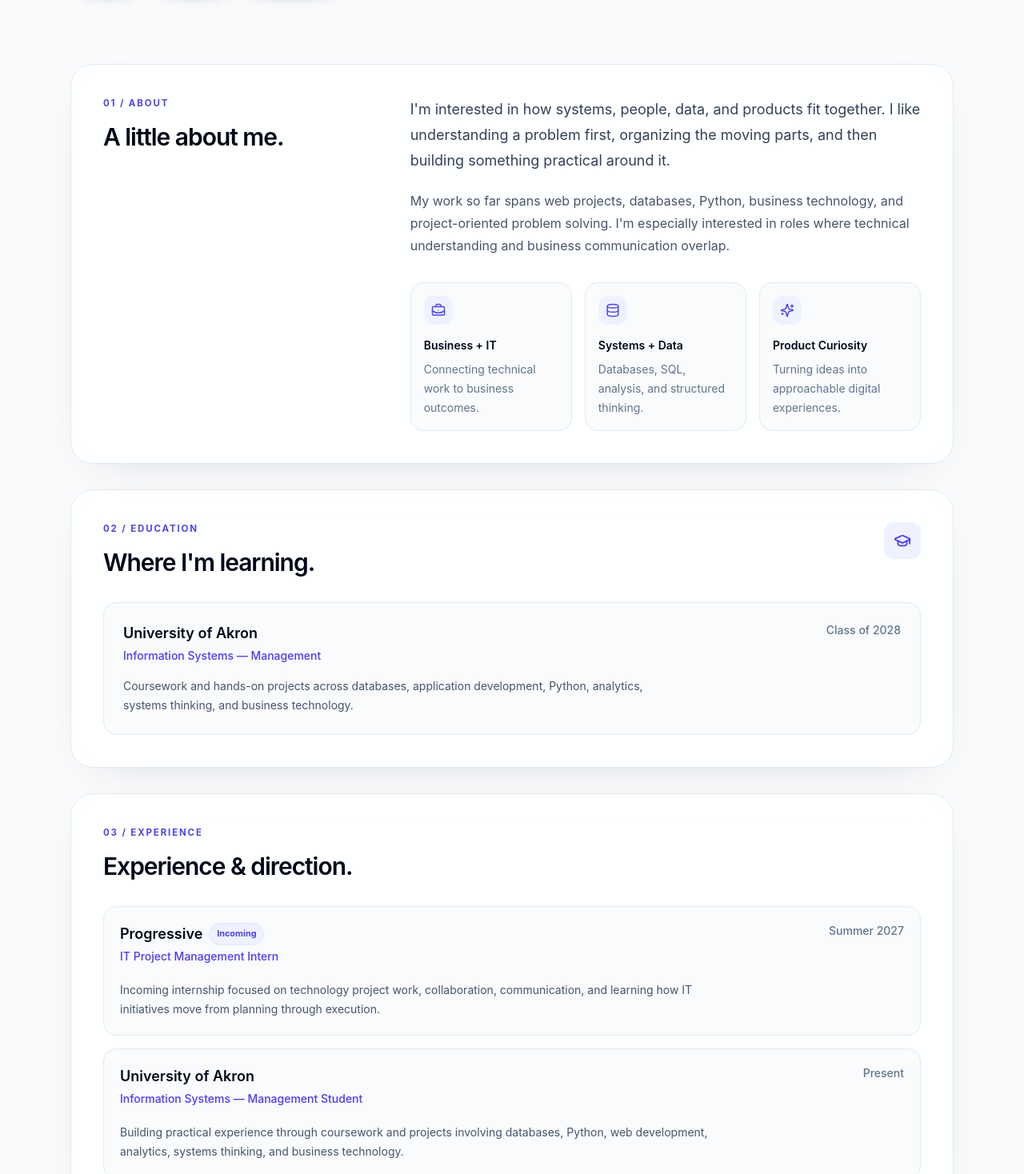
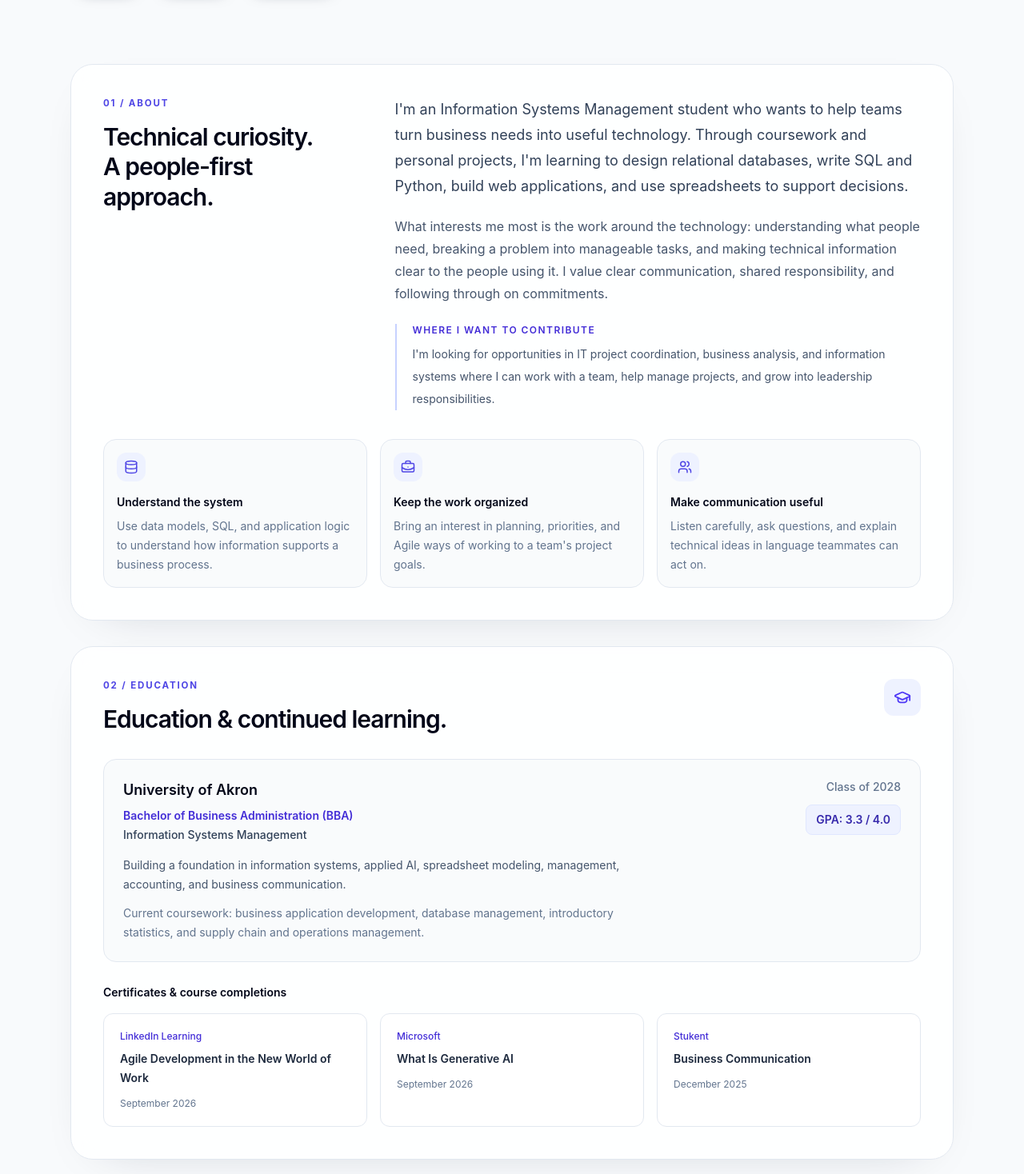
Before and after one commit to PremPaudel05/PremPaudel05.github.io, a Next.js app: page / in a window 1280 px wide. Shown: the part 782-2250 px from the top of the page at 80% size. Built offline with nearby package versions, Linux system fonts and the light colour scheme.

Commit message:
Rework About and add coursework-based skills and education details

```diff
--- a/app/page.tsx
+++ b/app/page.tsx
@@ -1,6 +1,8 @@
 import {
   ArrowUpRight,
   BriefcaseBusiness,
+  MessagesSquare,
+  Users,
   Code2,
   Database,
   Github,
@@ -50,20 +52,41 @@ const projects = [
 
 const skillGroups = [
   {
-    title: "Programming & Data",
+    title: "Programming & Web",
     icon: Code2,
-    skills: ["Python", "SQL", "JavaScript", "TypeScript"],
+    skills: ["Python", "JavaScript", "TypeScript", "React", "Next.js", "Tailwind CSS"],
   },
   {
-    title: "Web & Product",
-    icon: Sparkles,
-    skills: ["React", "Next.js", "Tailwind CSS", "GitHub"],
+    title: "Databases & Systems",
+    icon: Database,
+    skills: ["SQL", "ER Modeling", "Oracle Data Modeler", "Unix/Linux", "GitHub"],
   },
   {
-    title: "Systems & Analytics",
-    icon: Database,
-    skills: ["Oracle Data Modeler", "Excel", "Linux", "Microsoft 365"],
+    title: "Analytics & Decision Support",
+    icon: GraduationCap,
+    skills: ["Excel", "Spreadsheet Modeling", "Decision Analysis", "Microsoft 365"],
   },
+  {
+    title: "Business Foundations",
+    icon: BriefcaseBusiness,
+    skills: ["Management Principles", "Accounting Fundamentals", "Micro & Macroeconomics", "International Business"],
+  },
+  {
+    title: "Communication & Collaboration",
+    icon: MessagesSquare,
+    skills: ["Business Communication", "Public Speaking", "Professional Writing", "Teamwork"],
+  },
+  {
+    title: "AI & Agile Foundations",
+    icon: Sparkles,
+    skills: ["Applied AI Fundamentals", "Information Systems Concepts", "Generative AI Basics", "Agile Development Fundamentals"],
+  },
+];
+
+const learningCredentials = [
+  { title: "Agile Development in the New World of Work", provider: "LinkedIn Learning", date: "September 2026" },
+  { title: "What Is Generative AI", provider: "Microsoft", date: "September 2026" },
+  { title: "Business Communication", provider: "Stukent", date: "December 2025" },
 ];
 
 export default function Home() {
@@ -137,43 +160,51 @@ export default function Home() {
 
       <div className="mx-auto max-w-6xl space-y-8 px-6 pb-10">
         <section id="about" className="content-card scroll-mt-28">
-          <div className="grid gap-10 md:grid-cols-[0.7fr_1.3fr]">
+          <div className="grid gap-8 md:grid-cols-[0.65fr_1.35fr] md:gap-12">
             <div>
               <p className="section-label">01 / About</p>
-              <h2 className="mt-4 text-3xl font-semibold tracking-[-0.035em] text-slate-950">
-                A little about me.
+              <h2 className="mt-4 max-w-sm text-3xl font-semibold leading-tight tracking-[-0.035em] text-slate-950">
+                Technical curiosity.<br />A people-first approach.
               </h2>
             </div>
-
             <div>
               <p className="text-lg leading-8 text-slate-700">
-                I&apos;m interested in how systems, people, data, and products fit together.
-                I like understanding a problem first, organizing the moving parts, and then
-                building something practical around it.
+                I&apos;m an Information Systems Management student who wants to help teams
+                turn business needs into useful technology. Through coursework and personal
+                projects, I&apos;m learning to design relational databases, write SQL and Python,
+                build web applications, and use spreadsheets to support decisions.
               </p>
               <p className="mt-5 leading-7 text-slate-600">
-                My work so far spans web projects, databases, Python, business technology,
-                and project-oriented problem solving. I&apos;m especially interested in roles
-                where technical understanding and business communication overlap.
+                What interests me most is the work around the technology: understanding what
+                people need, breaking a problem into manageable tasks, and making technical
+                information clear to the people using it. I value clear communication,
+                shared responsibility, and following through on commitments.
               </p>
-
-              <div className="mt-8 grid gap-4 sm:grid-cols-3">
-                <div className="mini-card">
-                  <span className="mini-card-icon"><BriefcaseBusiness size={18} /></span>
-                  <p className="mt-4 text-sm font-semibold text-slate-950">Business + IT</p>
-                  <p className="mt-2 text-sm leading-6 text-slate-500">Connecting technical work to business outcomes.</p>
-                </div>
-                <div className="mini-card">
-                  <span className="mini-card-icon"><Database size={18} /></span>
-                  <p className="mt-4 text-sm font-semibold text-slate-950">Systems + Data</p>
-                  <p className="mt-2 text-sm leading-6 text-slate-500">Databases, SQL, analysis, and structured thinking.</p>
-                </div>
-                <div className="mini-card">
-                  <span className="mini-card-icon"><Sparkles size={18} /></span>
-                  <p className="mt-4 text-sm font-semibold text-slate-950">Product Curiosity</p>
-                  <p className="mt-2 text-sm leading-6 text-slate-500">Turning ideas into approachable digital experiences.</p>
-                </div>
+              <div className="mt-6 border-l-2 border-indigo-200 pl-5">
+                <p className="text-xs font-semibold uppercase tracking-[0.12em] text-indigo-700">Where I want to contribute</p>
+                <p className="mt-2 text-sm leading-7 text-slate-600">
+                  I&apos;m looking for opportunities in IT project coordination, business analysis,
+                  and information systems where I can work with a team, help manage projects,
+                  and grow into leadership responsibilities.
+                </p>
               </div>
+            </div>
+          </div>
+          <div className="mt-9 grid gap-4 md:grid-cols-3">
+            <div className="mini-card">
+              <span className="mini-card-icon"><Database size={18} /></span>
+              <h3 className="mt-4 text-sm font-semibold text-slate-950">Understand the system</h3>
+              <p className="mt-2 text-sm leading-6 text-slate-500">Use data models, SQL, and application logic to understand how information supports a business process.</p>
+            </div>
+            <div className="mini-card">
+              <span className="mini-card-icon"><BriefcaseBusiness size={18} /></span>
+              <h3 className="mt-4 text-sm font-semibold text-slate-950">Keep the work organized</h3>
+              <p className="mt-2 text-sm leading-6 text-slate-500">Bring an interest in planning, priorities, and Agile ways of working to a team&apos;s project goals.</p>
+            </div>
+            <div className="mini-card">
+              <span className="mini-card-icon"><Users size={18} /></span>
+              <h3 className="mt-4 text-sm font-semibold text-slate-950">Make communication useful</h3>
+              <p className="mt-2 text-sm leading-6 text-slate-500">Listen carefully, ask questions, and explain technical ideas in language teammates can act on.</p>
             </div>
           </div>
         </section>
@@ -182,24 +213,41 @@ export default function Home() {
           <div className="mb-8 flex items-start justify-between gap-6">
             <div>
               <p className="section-label">02 / Education</p>
-              <h2 className="mt-4 text-3xl font-semibold tracking-[-0.035em] text-slate-950">Where I&apos;m learning.</h2>
+              <h2 className="mt-4 text-3xl font-semibold tracking-[-0.035em] text-slate-950">Education &amp; continued learning.</h2>
             </div>
-            <span className="hidden rounded-xl bg-indigo-50 p-3 text-indigo-600 sm:block">
-              <GraduationCap size={22} />
-            </span>
+            <span className="hidden rounded-xl bg-indigo-50 p-3 text-indigo-600 sm:block"><GraduationCap size={22} /></span>
           </div>
-
           <div className="rounded-2xl border border-slate-200 bg-slate-50/80 p-6">
             <div className="flex flex-col gap-5 sm:flex-row sm:items-start sm:justify-between">
               <div>
                 <h3 className="text-lg font-semibold text-slate-950">University of Akron</h3>
-                <p className="mt-1 text-sm font-medium text-indigo-600">Information Systems — Management</p>
+                <p className="mt-2 text-sm font-semibold text-indigo-700">Bachelor of Business Administration (BBA)</p>
+                <p className="mt-1 text-sm font-medium text-slate-700">Information Systems Management</p>
                 <p className="mt-4 max-w-2xl text-sm leading-6 text-slate-600">
-                  Coursework and hands-on projects across databases, application development,
-                  Python, analytics, systems thinking, and business technology.
+                  Building a foundation in information systems, applied AI, spreadsheet modeling,
+                  management, accounting, and business communication.
+                </p>
+                <p className="mt-3 max-w-2xl text-sm leading-6 text-slate-500">
+                  Current coursework: business application development, database management,
+                  introductory statistics, and supply chain and operations management.
                 </p>
               </div>
-              <span className="text-sm font-medium text-slate-500">Class of 2028</span>
+              <div className="flex shrink-0 flex-wrap items-center gap-3 sm:flex-col sm:items-end">
+                <span className="text-sm font-medium text-slate-500">Class of 2028</span>
+                <span className="rounded-lg border border-indigo-100 bg-indigo-50 px-3 py-2 text-sm font-semibold text-indigo-800">GPA: 3.3 / 4.0</span>
+              </div>
+            </div>
+          </div>
+          <div className="mt-7">
+            <h3 className="text-sm font-semibold text-slate-950">Certificates &amp; course completions</h3>
+            <div className="mt-4 grid gap-4 md:grid-cols-3">
+              {learningCredentials.map((credential) => (
+                <article key={credential.title} className="rounded-xl border border-slate-200 bg-white p-5">
+                  <p className="text-xs font-medium text-indigo-700">{credential.provider}</p>
+                  <h4 className="mt-2 text-sm font-semibold leading-6 text-slate-800">{credential.title}</h4>
+                  <p className="mt-3 text-xs text-slate-500">{credential.date}</p>
+                </article>
+              ))}
             </div>
           </div>
         </section>
@@ -297,7 +345,12 @@ export default function Home() {
         <section id="skills" className="content-card scroll-mt-28">
           <div className="mb-9">
             <p className="section-label">05 / Skills</p>
-            <h2 className="mt-4 text-3xl font-semibold tracking-[-0.035em] text-slate-950">Tools I work with.</h2>
+            <h2 className="mt-4 text-3xl font-semibold tracking-[-0.035em] text-slate-950">Skills</h2>
+            <p className="mt-4 max-w-2xl text-sm leading-7 text-slate-500">
+              Skills developed through coursework, personal projects, and continued learning.
+              I&apos;m currently building further experience in databases, business application
+              development, statistics, and operations management.
+            </p>
           </div>
 
           <div className="grid gap-5 md:grid-cols-3">
```
